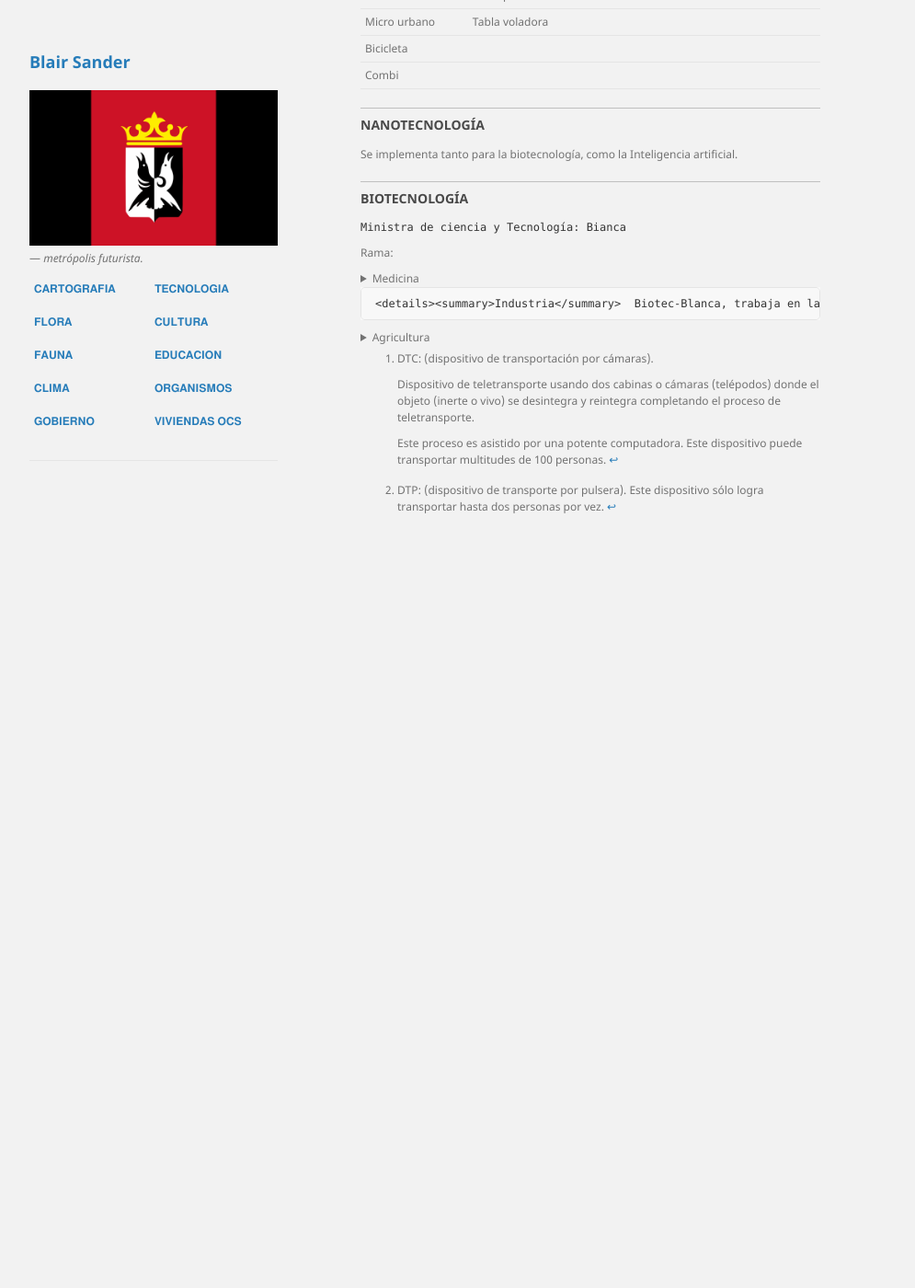
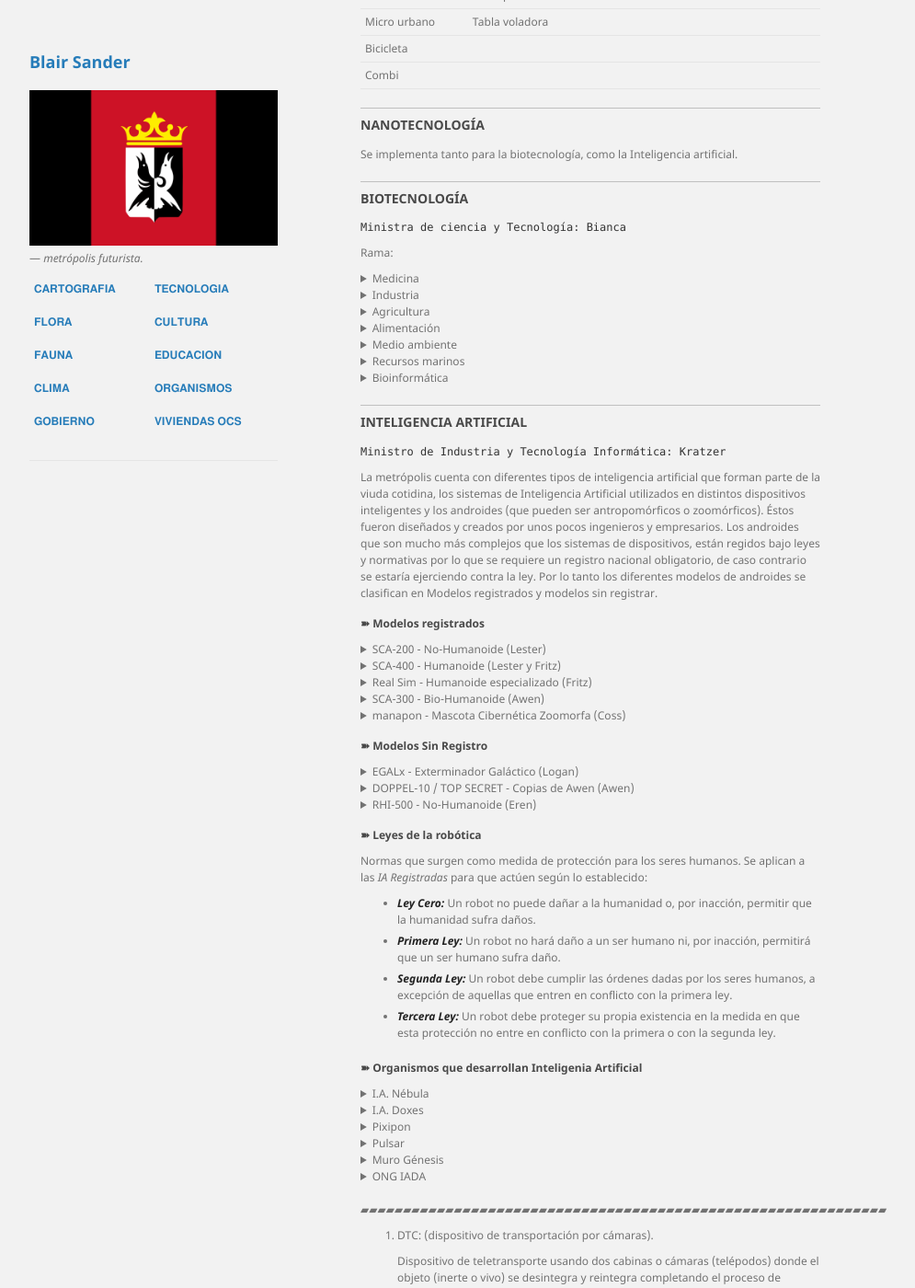
Before and after one commit to BlairSander/ciudad, a Jekyll site: the page built from tecnologia.md, in a window 1280 px wide and 1400 px high, scrolled down 449 px. Shown: the whole window at 92% size, without its empty margins (178-1173 px from the left). Built offline with Jekyll 4.4.1, drawn with Linux system fonts in a browser that asks for light colours; our own code applies the rules of GitHub Pages for plain Markdown files; before the commit the page ends 1079 px from its top, so only the background shows below that; part of the change alters nothing that is shown; some of the changed text lies outside the part shown.

Commit message:
tecnologia.md

```diff
--- a/tecnologia.md
+++ b/tecnologia.md
@@ -41,16 +41,17 @@ Se implementa tanto para la biotecnología, como la Inteligencia artificial.
 Rama:
 <details><summary>Medicina</summary>  Biotec-Roja, Elaboración de vacunas y medicamentos, terapias regenerativas, fabricación de órganos artificiales,  terapias génicas. Tiene una alianza con la ingeniería genética, la veterinaria, y gran repercusión en la farmacia.</details>
 
-    <details><summary>Industria</summary>  Biotec-Blanca, trabaja en la mejora de los procesos de fabricación, el desarrollo de biocombustibles y otras tecnologías como tener hormigón autorreparable, plantas que cambian de color al detectar un explosivo, ropa y calzado elaborados con tela de araña sintética, etc.</details>
+<details><summary>Industria</summary>  Biotec-Blanca, trabaja en la mejora de los procesos de fabricación, el desarrollo de biocombustibles y otras tecnologías como tener hormigón autorreparable, plantas que cambian de color al detectar un explosivo, ropa y calzado elaborados con tela de araña sintética, etc.</details>
 
-<details><summary>Agricultura</summary>  Biotec-Verde, la utilizan los agricultores para combatir las plagas y nutrir los cultivos y fortalecerlos frente a los microorganismos y los eventos climatológicos extremos, como las sequías y las heladas.
+<details><summary>Agricultura</summary>  Biotec-Verde, la utilizan los agricultores para combatir las plagas y nutrir los cultivos y fortalecerlos frente a los microorganismos y los eventos climatológicos extremos, como las sequías y las heladas.</details>
+
 <details><summary>Alimentación</summary>  Biotec-Amarilla, Enfocada en la producción de alimentos, como el _maíz WEMA_, un tipo de cultivo resistente a las sequías y a ciertos insectos; y, por ejemplo, investiga para reducir los niveles de grasas saturadas en los aceites de cocina. </details>
 
-    <details><summary>Medio ambiente</summary>  Biotec-Gris, utiliza los _procesos de biorremediación_ que tiene como finalidad la conservación y la recuperación de los ecosistemas naturales contaminados, se aprovechan las facultades catabólicas de microorganismos, hongos, plantas y enzimas para recuperar ecosistemas contaminados, y trabajando sobre residuos sólidos, líquidos, gaseosos.</details>
+<details><summary>Medio ambiente</summary>  Biotec-Gris, utiliza los _procesos de biorremediación_ que tiene como finalidad la conservación y la recuperación de los ecosistemas naturales contaminados, se aprovechan las facultades catabólicas de microorganismos, hongos, plantas y enzimas para recuperar ecosistemas contaminados, y trabajando sobre residuos sólidos, líquidos, gaseosos.</details>
 
 <details><summary>Recursos marinos</summary>  Biotec-Azul explota los recursos marinos para obtener productos de acuicultura, cosméticos o sanitarios. Además, es la más utilizada para conseguir biocombustibles a partir de algunas microalgas.</details>
 
-    <details><summary>Bioinformática</summary>  Biotec-Dorada, se encarga de obtener, almacenar, analizar y separar la información biológica, sobre todo la relativa a las secuencias de ADN y aminoácidos. Se realizan producciones de _biochips_ con diversas finalidades, y puede trabajar en forma integral junto a otros campos como la medicina. </details>
+<details><summary>Bioinformática</summary>  Biotec-Dorada, se encarga de obtener, almacenar, analizar y separar la información biológica, sobre todo la relativa a las secuencias de ADN y aminoácidos. Se realizan producciones de _biochips_ con diversas finalidades, y puede trabajar en forma integral junto a otros campos como la medicina. </details>
 
 ### INTELIGENCIA ARTIFICIAL
 `Ministro de Industria y Tecnología Informática: Kratzer`
```
